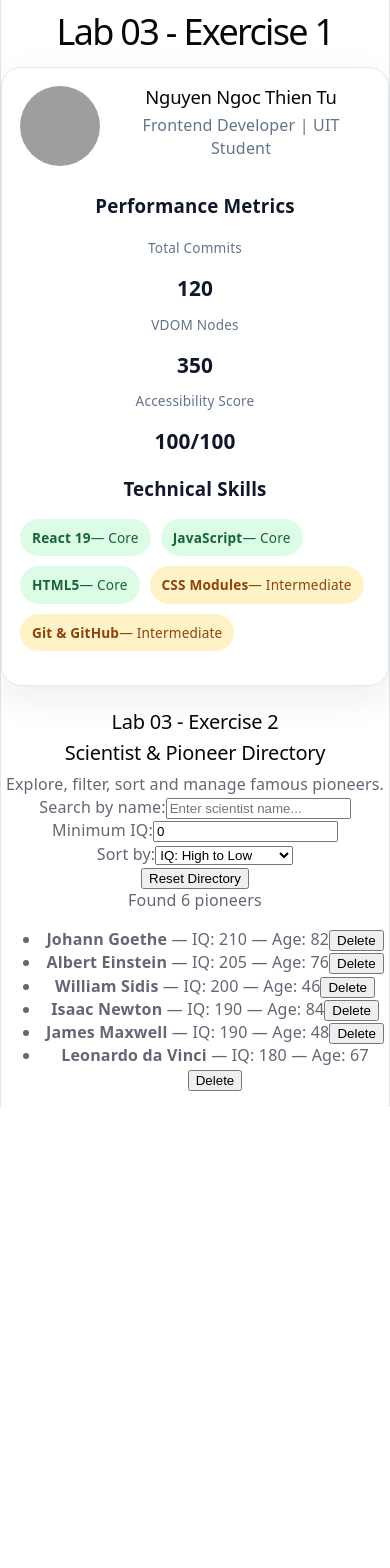
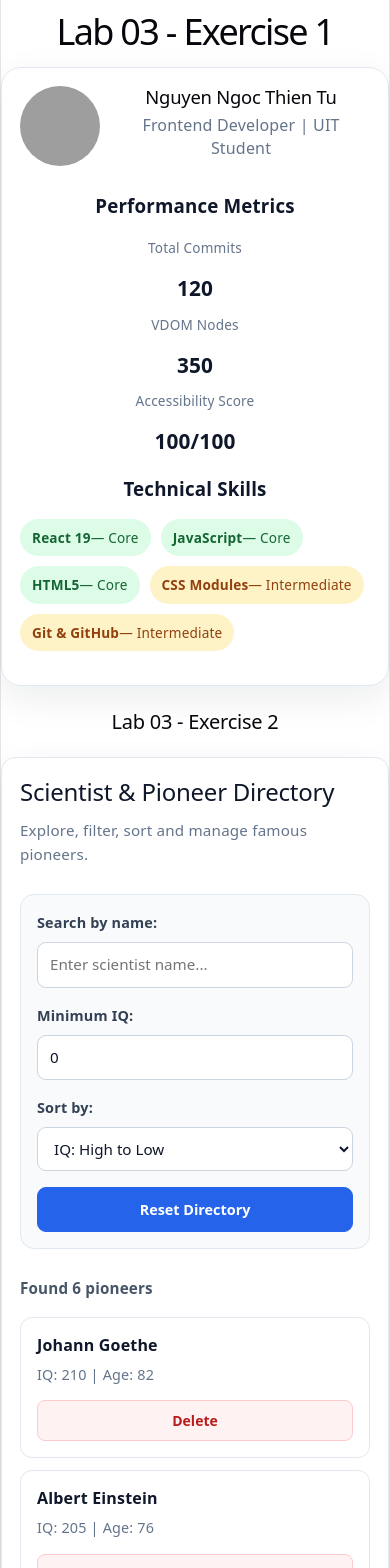
Before and after one commit to ninitu123456/uit-advanced-web-lab03-react19, a React (Vite) app: page / in a window 390 px wide. Shown: the top 1568 px of the page. Before the commit the page ends 1107 px from the top, so only its background shows below. Built offline with nearby package versions, Linux system fonts and the light colour scheme; grey boxes are pictures that could not be loaded.

Commit message:
style(ex2): add responsive directory layout

```diff
--- a/src/components/ScientistDirectory.jsx
+++ b/src/components/ScientistDirectory.jsx
@@ -1,22 +1,19 @@
 
 import { useId, useState } from "react";
 import { SMART_PEOPLE } from "../data/scientists";
+import styles from "./ScientistDirectory.module.css";
 
 export function ScientistDirectory() {
-  // Unique IDs for accessible form controls
   const searchId = useId();
   const minIqId = useId();
   const sortId = useId();
 
-  // Source of truth
   const [people, setPeople] = useState(SMART_PEOPLE);
-
-  // Independent UI states
   const [query, setQuery] = useState("");
   const [minIq, setMinIq] = useState(0);
   const [sortBy, setSortBy] = useState("iq-desc");
 
-  // Derived state: filtering and immutable sorting
+  // Derived state: filter and sort without mutation
   const visiblePeople = people
     .filter((person) => {
       const matchesName = person.name
@@ -44,14 +41,12 @@ export function ScientistDirectory() {
       }
     });
 
-  // Immutable deletion using stable ID
   function handleDelete(id) {
     setPeople((previousPeople) =>
       previousPeople.filter((person) => person.id !== id)
     );
   }
 
-  // Restore original data and default controls
   function handleReset() {
     setPeople([...SMART_PEOPLE]);
     setQuery("");
@@ -60,22 +55,32 @@ export function ScientistDirectory() {
   }
 
   return (
-    <section aria-label="Pioneer Directory">
-      <header>
-        <h2>Scientist & Pioneer Directory</h2>
-        <p>
+    <section
+      className={styles.directory}
+      aria-label="Pioneer Directory"
+    >
+      <header className={styles.header}>
+        <h2 className={styles.title}>
+          Scientist & Pioneer Directory
+        </h2>
+
+        <p className={styles.description}>
           Explore, filter, sort and manage famous pioneers.
         </p>
       </header>
 
-      {/* Search and filtering controls */}
-      <div>
-        <div>
-          <label htmlFor={searchId}>
+      <div className={styles.controls}>
+        {/* Search by name */}
+        <div className={styles.field}>
+          <label
+            className={styles.label}
+            htmlFor={searchId}
+          >
             Search by name:
           </label>
 
           <input
+            className={styles.input}
             id={searchId}
             type="search"
             placeholder="Enter scientist name..."
@@ -86,12 +91,17 @@ export function ScientistDirectory() {
           />
         </div>
 
-        <div>
-          <label htmlFor={minIqId}>
+        {/* Minimum IQ filter */}
+        <div className={styles.field}>
+          <label
+            className={styles.label}
+            htmlFor={minIqId}
+          >
             Minimum IQ:
           </label>
 
           <input
+            className={styles.input}
             id={minIqId}
             type="number"
             min="0"
@@ -108,12 +118,17 @@ export function ScientistDirectory() {
           />
         </div>
 
-        <div>
-          <label htmlFor={sortId}>
+        {/* Sorting */}
+        <div className={styles.field}>
+          <label
+            className={styles.label}
+            htmlFor={sortId}
+          >
             Sort by:
           </label>
 
           <select
+            className={styles.select}
             id={sortId}
             value={sortBy}
             onChange={(event) =>
@@ -138,7 +153,9 @@ export function ScientistDirectory() {
           </select>
         </div>
 
+        {/* Reset */}
         <button
+          className={styles.resetButton}
           type="button"
           onClick={handleReset}
         >
@@ -146,25 +163,41 @@ export function ScientistDirectory() {
         </button>
       </div>
 
-      {/* Accessible live result counter */}
-      <output role="status" aria-live="polite">
-        Found {visiblePeople.length} pioneers
-      </output>
+      {/* Accessible result counter */}
+      <div className={styles.results}>
+        <output
+          className={styles.counter}
+          role="status"
+          aria-live="polite"
+        >
+          Found {visiblePeople.length} pioneers
+        </output>
+      </div>
 
       {/* Empty state or scientist list */}
       {visiblePeople.length === 0 ? (
-        <p>No matching scientists found.</p>
+        <p className={styles.emptyState}>
+          No matching scientists found.
+        </p>
       ) : (
-        <ul>
+        <ul className={styles.list}>
           {visiblePeople.map((person) => (
-            <li key={person.id}>
-              <span>
-                <strong>{person.name}</strong>
-                {" — "}IQ: {person.iq}
-                {" — "}Age: {person.age}
-              </span>
+            <li
+              key={person.id}
+              className={styles.listItem}
+            >
+              <div className={styles.personInfo}>
+                <strong className={styles.personName}>
+                  {person.name}
+                </strong>
+
+                <span className={styles.personDetails}>
+                  IQ: {person.iq} | Age: {person.age}
+                </span>
+              </div>
 
               <button
+                className={styles.deleteButton}
                 type="button"
                 onClick={() =>
                   handleDelete(person.id)
--- /dev/null
+++ b/src/components/ScientistDirectory.module.css
@@ -0,0 +1,220 @@
+
+.directory {
+  width: 100%;
+  max-width: 960px;
+  margin: 40px auto;
+  padding: 32px;
+  box-sizing: border-box;
+  background: #ffffff;
+  color: #172033;
+  border: 1px solid #e2e8f0;
+  border-radius: 20px;
+  box-shadow: 0 12px 35px rgba(15, 23, 42, 0.08);
+  text-align: left;
+}
+
+.header {
+  margin-bottom: 28px;
+}
+
+.title {
+  margin: 0 0 10px;
+  color: #0f172a;
+  font-size: clamp(1.5rem, 3vw, 2rem);
+  line-height: 1.3;
+}
+
+.description {
+  margin: 0;
+  color: #64748b;
+  font-size: 0.95rem;
+  line-height: 1.6;
+}
+
+.controls {
+  display: grid;
+  grid-template-columns: repeat(2, minmax(0, 1fr));
+  gap: 20px;
+  padding: 24px;
+  background: #f8fafc;
+  border: 1px solid #e2e8f0;
+  border-radius: 14px;
+}
+
+.field {
+  display: flex;
+  flex-direction: column;
+  gap: 8px;
+  min-width: 0;
+}
+
+.label {
+  color: #334155;
+  font-size: 0.9rem;
+  font-weight: 600;
+}
+
+.input,
+.select {
+  width: 100%;
+  min-height: 44px;
+  padding: 10px 12px;
+  box-sizing: border-box;
+  border: 1px solid #cbd5e1;
+  border-radius: 9px;
+  background: #ffffff;
+  color: #0f172a;
+  font: inherit;
+  font-size: 0.95rem;
+  transition: border-color 0.2s, box-shadow 0.2s;
+}
+
+.input:focus,
+.select:focus {
+  outline: 3px solid rgba(37, 99, 235, 0.2);
+  outline-offset: 1px;
+  border-color: #2563eb;
+}
+
+.resetButton {
+  min-height: 44px;
+  padding: 10px 18px;
+  align-self: end;
+  justify-self: start;
+  border: 1px solid #2563eb;
+  border-radius: 9px;
+  background: #2563eb;
+  color: #ffffff;
+  font: inherit;
+  font-size: 0.9rem;
+  font-weight: 600;
+  cursor: pointer;
+  transition: background 0.2s;
+}
+
+.resetButton:hover {
+  background: #1d4ed8;
+}
+
+.resetButton:focus-visible,
+.deleteButton:focus-visible {
+  outline: 3px solid #93c5fd;
+  outline-offset: 3px;
+}
+
+.results {
+  display: flex;
+  align-items: center;
+  justify-content: space-between;
+  margin: 28px 0 16px;
+}
+
+.counter {
+  display: inline-block;
+  color: #475569;
+  font-size: 0.95rem;
+  font-weight: 600;
+}
+
+.list {
+  display: grid;
+  gap: 12px;
+  margin: 0;
+  padding: 0;
+  list-style: none;
+}
+
+.listItem {
+  display: flex;
+  align-items: center;
+  justify-content: space-between;
+  gap: 20px;
+  padding: 18px 20px;
+  border: 1px solid #e2e8f0;
+  border-radius: 12px;
+  background: #ffffff;
+  transition: border-color 0.2s, box-shadow 0.2s;
+}
+
+.listItem:hover {
+  border-color: #93c5fd;
+  box-shadow: 0 4px 14px rgba(37, 99, 235, 0.07);
+}
+
+.personInfo {
+  display: flex;
+  flex-direction: column;
+  gap: 6px;
+  min-width: 0;
+}
+
+.personName {
+  color: #0f172a;
+  font-size: 1rem;
+  font-weight: 700;
+  overflow-wrap: anywhere;
+}
+
+.personDetails {
+  color: #64748b;
+  font-size: 0.9rem;
+}
+
+.deleteButton {
+  flex-shrink: 0;
+  min-height: 40px;
+  padding: 8px 14px;
+  border: 1px solid #fecaca;
+  border-radius: 8px;
+  background: #fef2f2;
+  color: #b91c1c;
+  font: inherit;
+  font-size: 0.875rem;
+  font-weight: 600;
+  cursor: pointer;
+  transition: background 0.2s;
+}
+
+.deleteButton:hover {
+  background: #fee2e2;
+}
+
+.emptyState {
+  margin: 0;
+  padding: 36px 20px;
+  border: 1px dashed #cbd5e1;
+  border-radius: 12px;
+  background: #f8fafc;
+  color: #64748b;
+  text-align: center;
+}
+
+@media (max-width: 640px) {
+  .directory {
+    margin: 24px auto;
+    padding: 18px;
+    border-radius: 14px;
+  }
+
+  .controls {
+    grid-template-columns: 1fr;
+    gap: 16px;
+    padding: 16px;
+  }
+
+  .resetButton {
+    width: 100%;
+    justify-self: stretch;
+  }
+
+  .listItem {
+    align-items: flex-start;
+    flex-direction: column;
+    gap: 14px;
+    padding: 16px;
+  }
+
+  .deleteButton {
+    width: 100%;
+  }
+}
```
